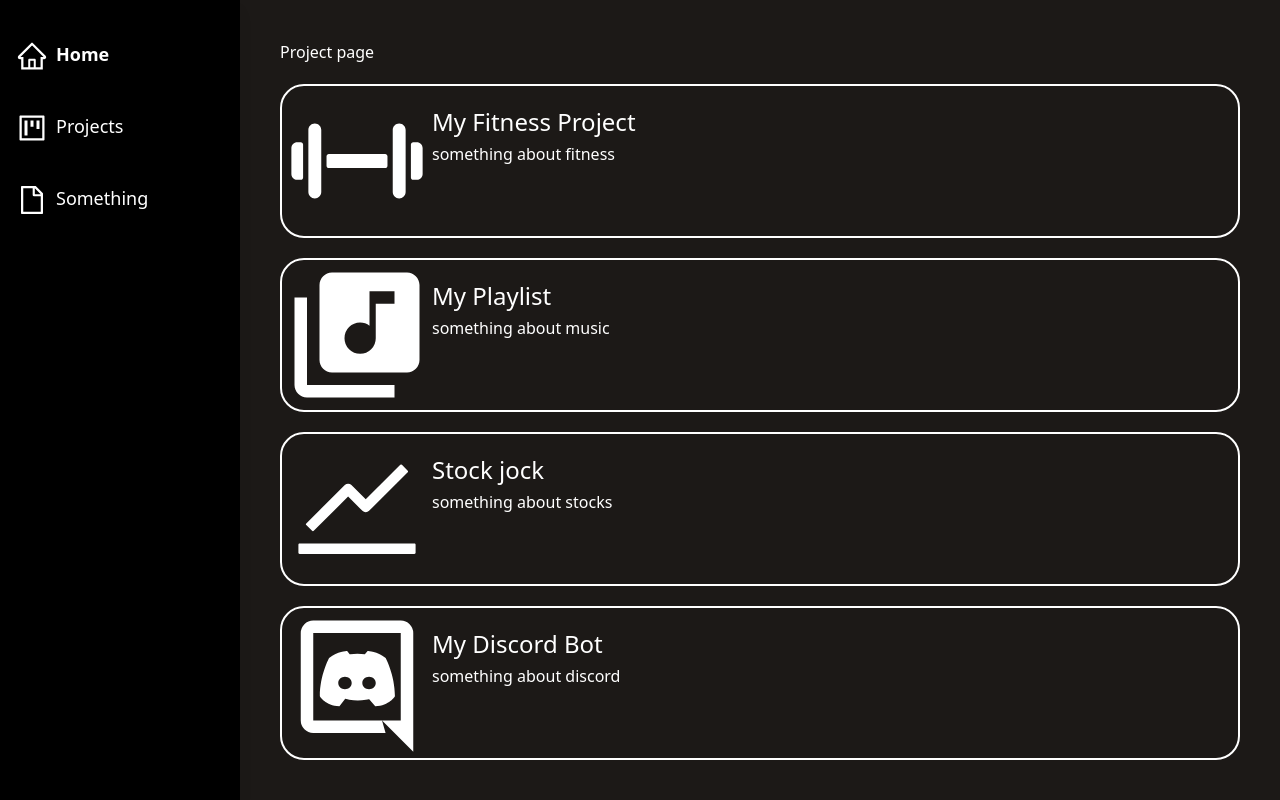
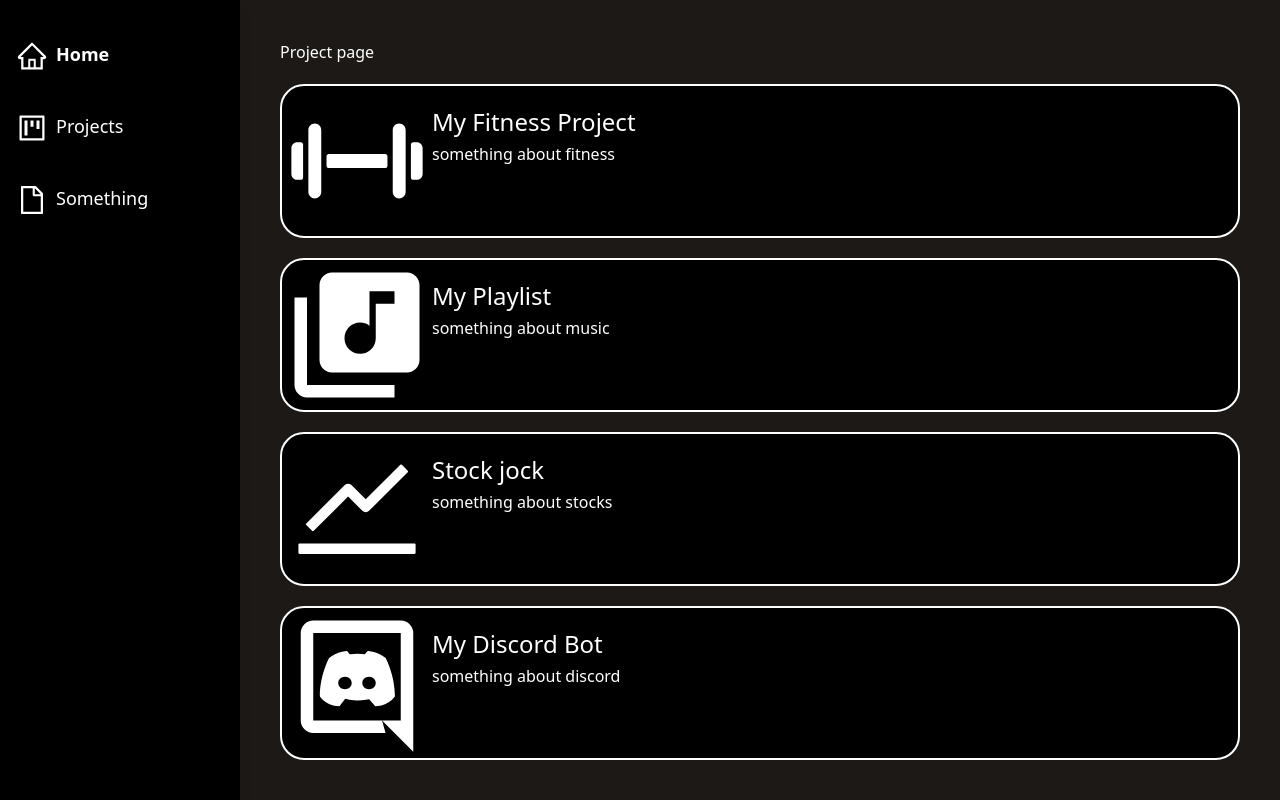
Before and after one commit to dudley2y/portfolio, a Next.js app: page /projects in a window 1280 px wide. Built offline with nearby package versions, Linux system fonts and the light colour scheme.

Commit message:
moving to dev

```diff
--- a/styles/globals.css
+++ b/styles/globals.css
@@ -45,7 +45,7 @@
     }
 
     .project-board {
-        @apply flex border-solid border-2 border-white rounded-3xl my-5;
+        @apply flex border-solid border-2 border-white rounded-3xl my-5 bg-black fill-orange-400;
     }
 
     .project-board-text{
```
